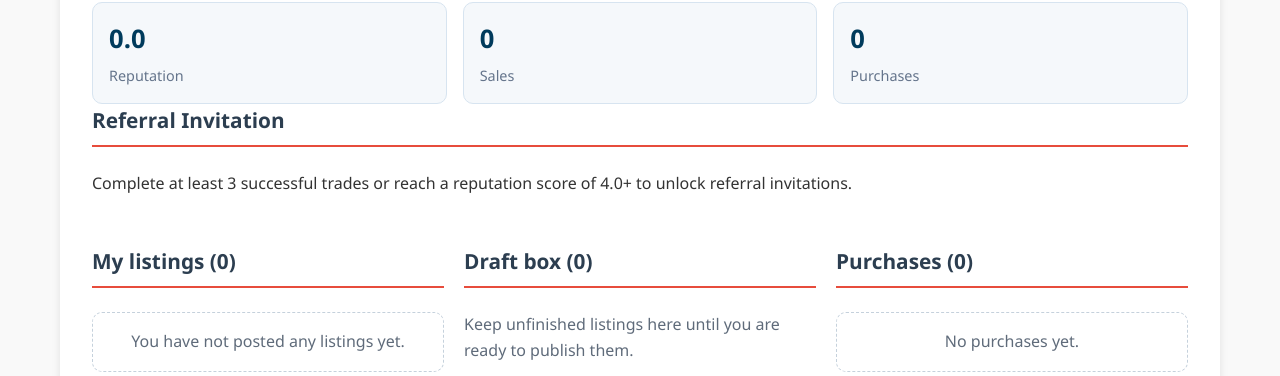
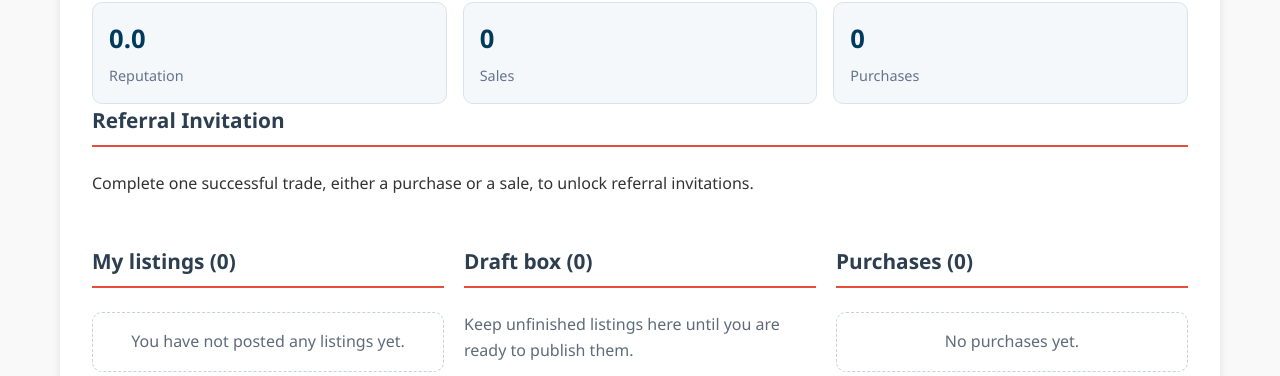
Before and after one commit to Solarch1022/CITS-5505-GroupProject, a Flask app: page /dashboard in a window 1280 px wide. Shown: the part 294-670 px from the top of the page. Run offline with Flask 3, Linux system fonts and the light colour scheme; a user stored in the database is signed in; some libraries are stand-ins or nearby versions.

Commit message:
fix: align referral unlock copy with trade requirement

```diff
--- a/src/app.py
+++ b/src/app.py
@@ -1633,7 +1633,7 @@ def create_app(config_name='development'):
     def generate_referral_code_route():
         if not is_referral_eligible(current_user):
             flash(
-                'You need at least 3 completed trades or a reputation score of 4.0+ to generate a referral code.',
+                'Complete one successful purchase or sale to generate a referral code.',
                 'error'
             )
             return redirect(url_for('dashboard_page'))
--- a/src/templates/dashboard.html
+++ b/src/templates/dashboard.html
@@ -68,8 +68,7 @@
 
             {% else %}
                 <p>
-                    Complete at least 3 successful trades or reach a reputation score of 4.0+
-                    to unlock referral invitations.
+                    Complete one successful trade, either a purchase or a sale, to unlock referral invitations.
                 </p>
             {% endif %}
         </section>
```
